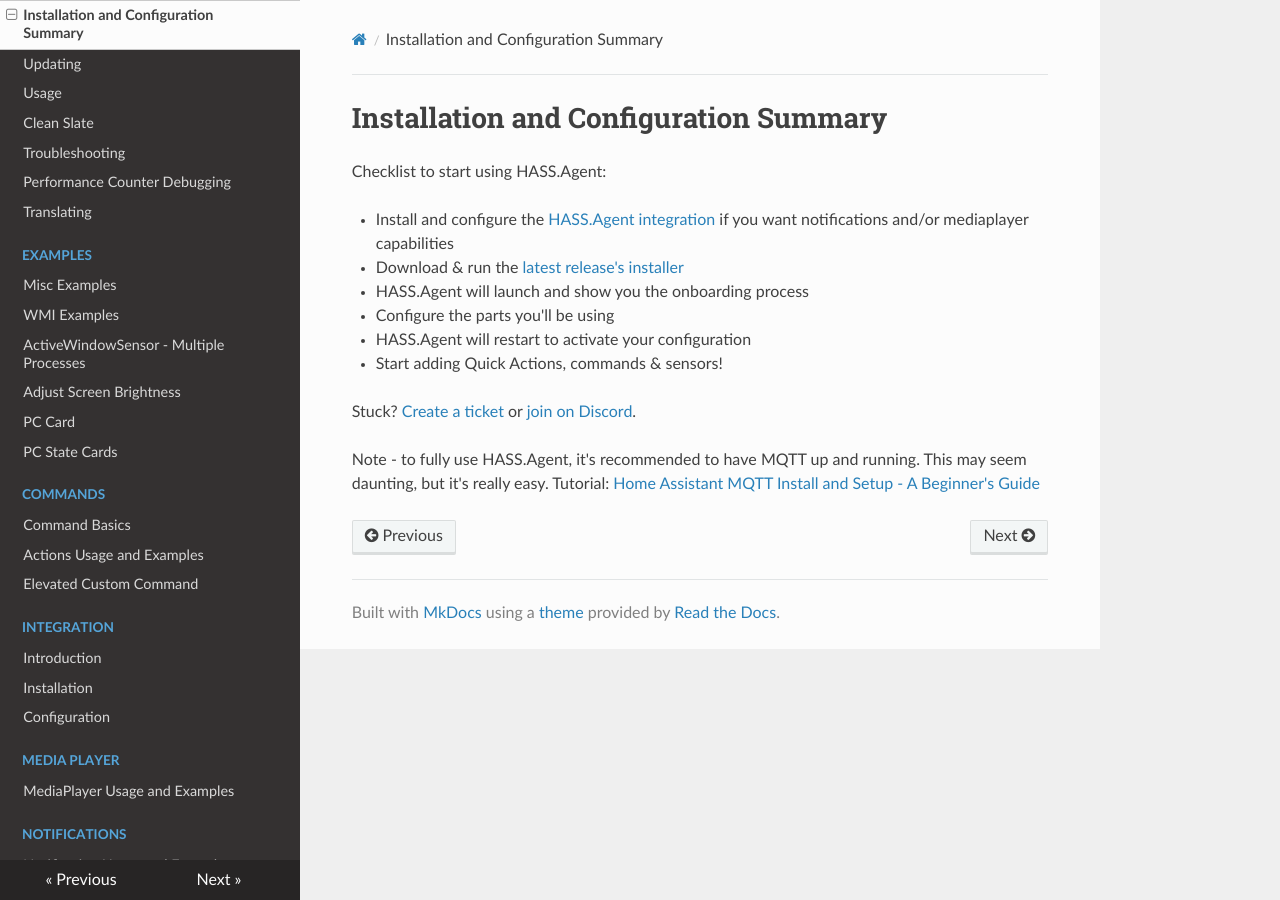
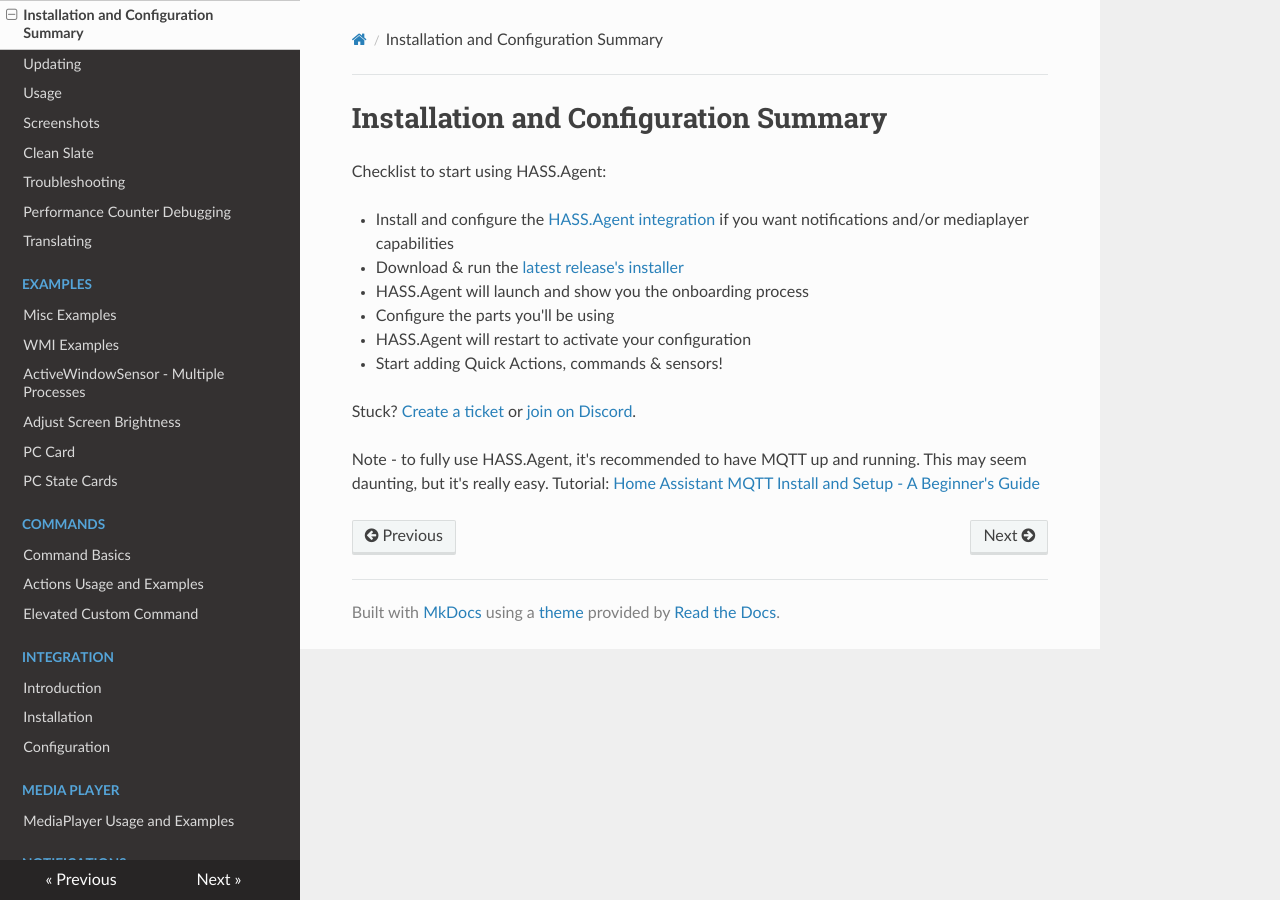
Before and after one commit to LAB02-Admin/HASS.Agent-Docs, an MkDocs documentation site: the page built from docs/installation-and-configuration-summary.md, in a window 1280 px wide. Built offline with MkDocs 1.6.1, drawn with Linux system fonts in a browser that asks for light colours; nearby versions of some CDN libraries.

Commit message:
Update mkdocs.yml

```diff
--- a/mkdocs.yml
+++ b/mkdocs.yml
@@ -13,6 +13,7 @@
     - 'installation-and-configuration-summary.md'
     - 'updating.md'
     - 'usage.md'
+    - 'screenshots.md'
     - 'clean-slate.md'
     - 'troubleshooting.md'
     - 'performance-counter-debugging.md'
```
